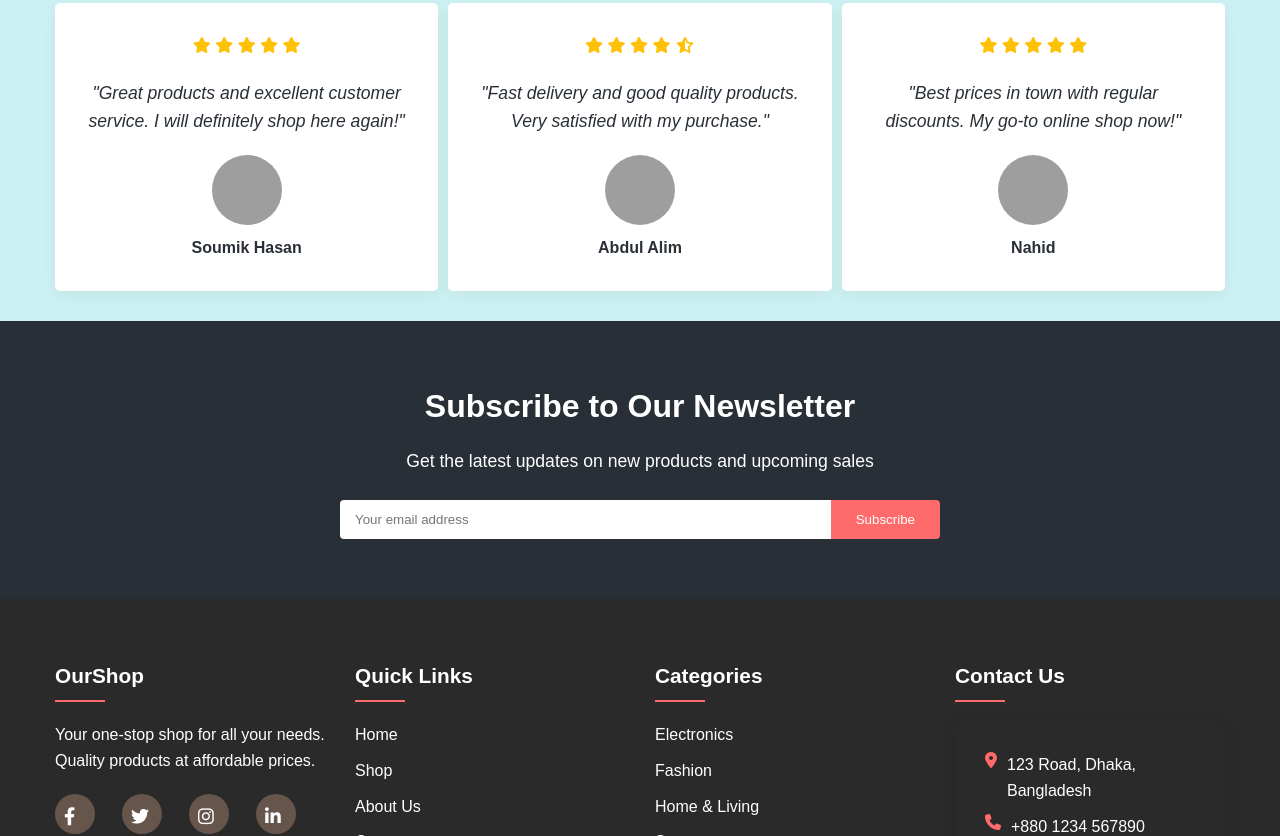
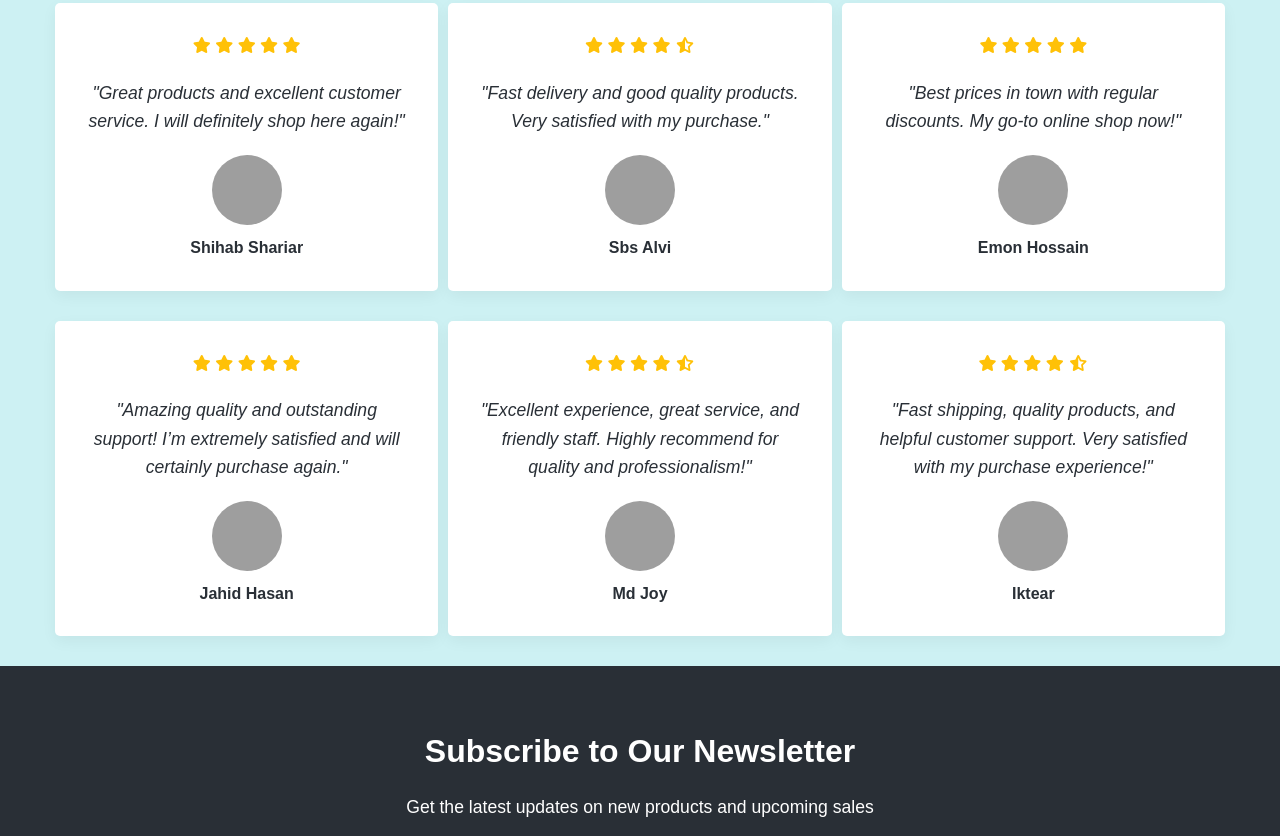
Before and after one commit to Soumik-HasanSMK/E-commerce-site-Project-using-html-css-js, a plain HTML site: page reviews.html in a window 1280 px wide. Shown: the part 431-1267 px from the top of the page. Drawn offline with Linux system fonts and the light colour scheme; grey boxes are pictures that could not be loaded.

Commit message:
Modified review section

```diff
--- a/js/script.js
+++ b/js/script.js
@@ -53,7 +53,7 @@ const products = [
     },
     {
         id: 3,
-        name: "Wireless Keyboard and Mouse Combo",
+        name: "Wireless Keyboard and Mouse",
         category: "electronics",
         price: 1799,
         oldPrice: 2199,
--- a/reviews.html
+++ b/reviews.html
@@ -94,10 +94,10 @@
             </p>
             <div class="customer">
               <img
-                src="https://scontent.fdac80-1.fna.fbcdn.net/v/t39.30808-6/495072095_2145601035883590_90524411509430751_n.jpg?_nc_cat=101&ccb=1-7&_nc_sid=6ee11a&_nc_eui2=AeGylDXbSvp29T3pq03Gm7854zM34CGPzazjMzfgIY_NrJOWQhev9OG8igsHP2yBZOgEym8Z6ByN33yA7lXoU10H&_nc_ohc=HcEXx4uFPdoQ7kNvwGySyri&_nc_oc=AdlhuBiJYou5Odl7OwJBHwUgSeyMK1-a8BPxwhs0PogcCl3gYKmGAZbUMyMv8GONuKU&_nc_zt=23&_nc_ht=scontent.fdac80-1.fna&_nc_gid=ywSQ2j4R11GTiMGeiTNmvQ&oh=00_AfVhEjAvDTTZ3_DURHAqkBX_6jlE73ExhM5Q5G55-nLQyA&oe=689CB78E"
+                src="https://scontent.fdac80-1.fna.fbcdn.net/v/t39.30808-6/502463287_2817155282006733_5938483426587196057_n.jpg?_nc_cat=100&ccb=1-7&_nc_sid=a5f93a&_nc_eui2=AeHYVjBsSWwq_pj7WyTJc6-PtcEfxoTnG0-1wR_GhOcbT-q2EKpaeG2xZutdH60ixX7-14GYU3tRkJdL-_e-ArNp&_nc_ohc=4apTtKTJWy0Q7kNvwGANWdk&_nc_oc=Adnsh66YzMObutOn7eCaqVKieNmWbFOZK84GX5V92ZU1dxbbi8ry1HDpiIHfpJH8xMU&_nc_zt=23&_nc_ht=scontent.fdac80-1.fna&_nc_gid=KScUqJCZxUaQzRhNz7ciOA&oh=00_AfXIdWIlT9f1YHGx2Cwhgjceo_8IQH_kPjX1NuqWmAVGdw&oe=68A0A5F0"
                 alt="Customer"
               />
-              <h4>Soumik Hasan</h4>
+              <h4>Shihab Shariar</h4>
             </div>
           </div>
           <div class="testimonial active">
@@ -114,10 +114,10 @@
             </p>
             <div class="customer">
               <img
-                src="https://scontent.fdac80-1.fna.fbcdn.net/v/t39.30808-6/484853240_1832379764245968_2798732650416980754_n.jpg?_nc_cat=100&ccb=1-7&_nc_sid=6ee11a&_nc_eui2=AeHWTFDBccJP2usF2hYvo2brgNzEKu6zBCaA3MQq7rMEJkVYuFrQ-ERoigGaOkPlxDWOSNDOcSGHY7Dw1XkY6cum&_nc_ohc=cP-ma10-LFcQ7kNvwHAtwJo&_nc_oc=AdkuAPQTMtT6GrAWDipYQpKTqpj86WnTd2SdLexxCaf-m02RIh16Mp_YOKqUN3cT6jw&_nc_zt=23&_nc_ht=scontent.fdac80-1.fna&_nc_gid=FNXYgQ38md5sWci4lsEVPw&oh=00_AfV5GLABgD3mO426Qle2HrhE4q-M8JAUo6YgvlVuiNfTmQ&oe=689C98D7"
+                src="https://scontent.fdac80-1.fna.fbcdn.net/v/t39.30808-6/481660531_1767695840468420_2732578318835494684_n.jpg?_nc_cat=111&ccb=1-7&_nc_sid=a5f93a&_nc_eui2=AeFmtxpMQ14lUbYM1PyFgNLF4-saha_lWjbj6xqFr-VaNk1QcHLnDtqrxafSImFT40eHCKjIoH-Z33_ACG7AHoa4&_nc_ohc=5PwactSZXakQ7kNvwG1nNTu&_nc_oc=Adm-Z7p_DQe2U3jHnFjH-eLEgGp4PewJ5hSnLsiPf7Mtyqbyhf7MbzuW_ewsbJcU8Us&_nc_zt=23&_nc_ht=scontent.fdac80-1.fna&_nc_gid=HtA998tvnd-kqmp33uYbxQ&oh=00_AfUH8bpZEABzeJI7IdxvrcFO4u9wmdMWb_nRJkEKxNtw0w&oe=68A0A00A"
                 alt="Customer"
               />
-              <h4>Abdul Alim</h4>
+              <h4>Sbs Alvi</h4>
             </div>
           </div>
           <div class="testimonial active">
@@ -134,10 +134,76 @@
             </p>
             <div class="customer">
               <img
-                src="https://scontent.fdac80-1.fna.fbcdn.net/v/t39.30808-6/337035912_252655963761764_2327793443246680178_n.jpg?_nc_cat=100&ccb=1-7&_nc_sid=6ee11a&_nc_eui2=AeEU9RE_BHtRsoIAdOw_H0aIKgZ9jvV2TvMqBn2O9XZO8zMDAQhtiIbvomKZcZBtjb7TxaLDk70VUQCYL0xp1SwB&_nc_ohc=NYeaYs3mbU4Q7kNvwHj_gZX&_nc_oc=AdmqUYTFgaEVyKdK9gIVkvPvC-6oc8Bg5nwsqzj1KZfowWybURGl2MqjYxRhPE38TdU&_nc_zt=23&_nc_ht=scontent.fdac80-1.fna&_nc_gid=GjYonM9S9m8pTtRLh9oJ2A&oh=00_AfUKc49uaRK2YqO4xJk3I3cWtxQ0boEnlVIj2Efk7mwdBA&oe=689CA873"
+                src="https://scontent.fdac80-1.fna.fbcdn.net/v/t39.30808-6/471494359_478554918597184_6068698903420717799_n.jpg?_nc_cat=107&ccb=1-7&_nc_sid=a5f93a&_nc_eui2=AeF6R5hOeO_7LLC4NsvO8yxwV7Nn954ktMNXs2f3niS0wxI1vgCrSVejFTkHxerQ4JytnKIOxiOXo4xoTJz_ZmwP&_nc_ohc=ST3g0GA7LowQ7kNvwHuMkMT&_nc_oc=AdmhViiM6tlm458tPtWHJgPGeD3jOUGETYzZ6aGMVW6_chfYjfmy20S3F9KxNqh5VzY&_nc_zt=23&_nc_ht=scontent.fdac80-1.fna&_nc_gid=9ltsj8gp3EU5V7fP0dZ7CQ&oh=00_AfVDHXJI4NkGEZIWRcNVteDOijpfPCcdqfdX0zcivDzjYQ&oe=68A0A15F"
                 alt="Customer"
               />
-              <h4>Nahid</h4>
+              <h4>Emon Hossain</h4>
+            </div>
+          </div>
+        </div>
+      </div>
+    </section>
+    <section class="reviews-content">
+      <div class="container">
+        <div class="reviews-grid">
+          <div class="testimonial active">
+            <div class="rating">
+              <i class="fas fa-star"></i>
+              <i class="fas fa-star"></i>
+              <i class="fas fa-star"></i>
+              <i class="fas fa-star"></i>
+              <i class="fas fa-star"></i>
+            </div>
+            <p>
+              "Amazing quality and outstanding support! I’m extremely satisfied
+              and will certainly purchase again."
+            </p>
+            <div class="customer">
+              <img
+                src="https://scontent.fdac80-1.fna.fbcdn.net/v/t39.30808-6/465819478_122097987164612085_4400930815801767015_n.jpg?_nc_cat=105&ccb=1-7&_nc_sid=a5f93a&_nc_eui2=AeFmi1N10kwjeZOAS1ZzcFEyZRJgvVrdoXJlEmC9Wt2hcs2yctER7cndmZocYaQwMHqP2J2d6SN5cWqWW1L2Na1J&_nc_ohc=qo_bvWilLvgQ7kNvwFsYLSs&_nc_oc=Adn68UKSRFYPLdL7rHn3ELffRqqQejgKSsbrwOXBNgHceTJL8JX_VCKoW_IwNDNChd0&_nc_zt=23&_nc_ht=scontent.fdac80-1.fna&_nc_gid=h7RxQuT8RpW5BuX1Un77fg&oh=00_AfVZrWLtD6Gu29JG6_IaEGp4XmISwFMhUiNhzeBhP5DNuw&oe=68A0B4C7"
+                alt="Customer"
+              />
+              <h4>Jahid Hasan</h4>
+            </div>
+          </div>
+          <div class="testimonial active">
+            <div class="rating">
+              <i class="fas fa-star"></i>
+              <i class="fas fa-star"></i>
+              <i class="fas fa-star"></i>
+              <i class="fas fa-star"></i>
+              <i class="fas fa-star-half-alt"></i>
+            </div>
+            <p>
+              "Excellent experience, great service, and friendly staff. Highly
+              recommend for quality and professionalism!"
+            </p>
+            <div class="customer">
+              <img
+                src="https://scontent.fdac80-1.fna.fbcdn.net/v/t39.30808-6/485109834_2161204411009478_4961258850990016975_n.jpg?_nc_cat=109&ccb=1-7&_nc_sid=a5f93a&_nc_eui2=AeG1BXzecIXKVdlFyaAvRypdLvxjaefGTQsu_GNp58ZNC3nDg11p8vOw6Udo5r6kBgRPh7RI7WdjxQVSlO6ZVzzM&_nc_ohc=y1SrvakkGVQQ7kNvwE2p_Eo&_nc_oc=Adlh-wt3-MnijOVMrN0v3MmkWTQ-6AxFeW7L-y0JaKaKcofaeo-ejPPJF3rb4E77gyQ&_nc_zt=23&_nc_ht=scontent.fdac80-1.fna&_nc_gid=RuVe8qS78Ne7vRlmVYJMOQ&oh=00_AfVh96CT2U_C_9H6l6GWyd0-mY5BN09L761ryD9e0cO9hw&oe=68A0BC65"
+                alt="Customer"
+              />
+              <h4>Md Joy</h4>
+            </div>
+          </div>
+          <div class="testimonial active">
+            <div class="rating">
+              <i class="fas fa-star"></i>
+              <i class="fas fa-star"></i>
+              <i class="fas fa-star"></i>
+              <i class="fas fa-star"></i>
+              <i class="fas fa-star-half-alt"></i>
+            </div>
+            <p>
+              "Fast shipping, quality products, and helpful customer support.
+              Very satisfied with my purchase experience!"
+            </p>
+            <div class="customer">
+              <img
+                src="https://scontent.fdac80-1.fna.fbcdn.net/v/t39.30808-6/481907943_1836406330457864_4353851458436088946_n.jpg?_nc_cat=110&ccb=1-7&_nc_sid=6ee11a&_nc_eui2=AeFvicSfv3lj61zeTJ1BdkPJeaiDr7UEQ4t5qIOvtQRDi-lect7luI_POLmgYOU1IbD9xhqJ4uUM9_qNkT_6b9mu&_nc_ohc=8bNhMyL1t2oQ7kNvwFi2x4N&_nc_oc=AdnFVGgrBwMFYqxLnXjjBpKKp67UCMH60Pn5GvFM2IqtADVfQs77yqGHk-nzpYZfzyg&_nc_zt=23&_nc_ht=scontent.fdac80-1.fna&_nc_gid=hjlWQ5qPh7tAeXp-OZBApQ&oh=00_AfV3jhgJA1xQbDyy0AMjHRKAeoBQLe60dosD7rHvyPGLmQ&oe=68A09AB9"
+                alt="Customer"
+              />
+              <h4>Iktear</h4>
             </div>
           </div>
         </div>
```
Also changed, not shown: index.html (+6 -6 lines).
